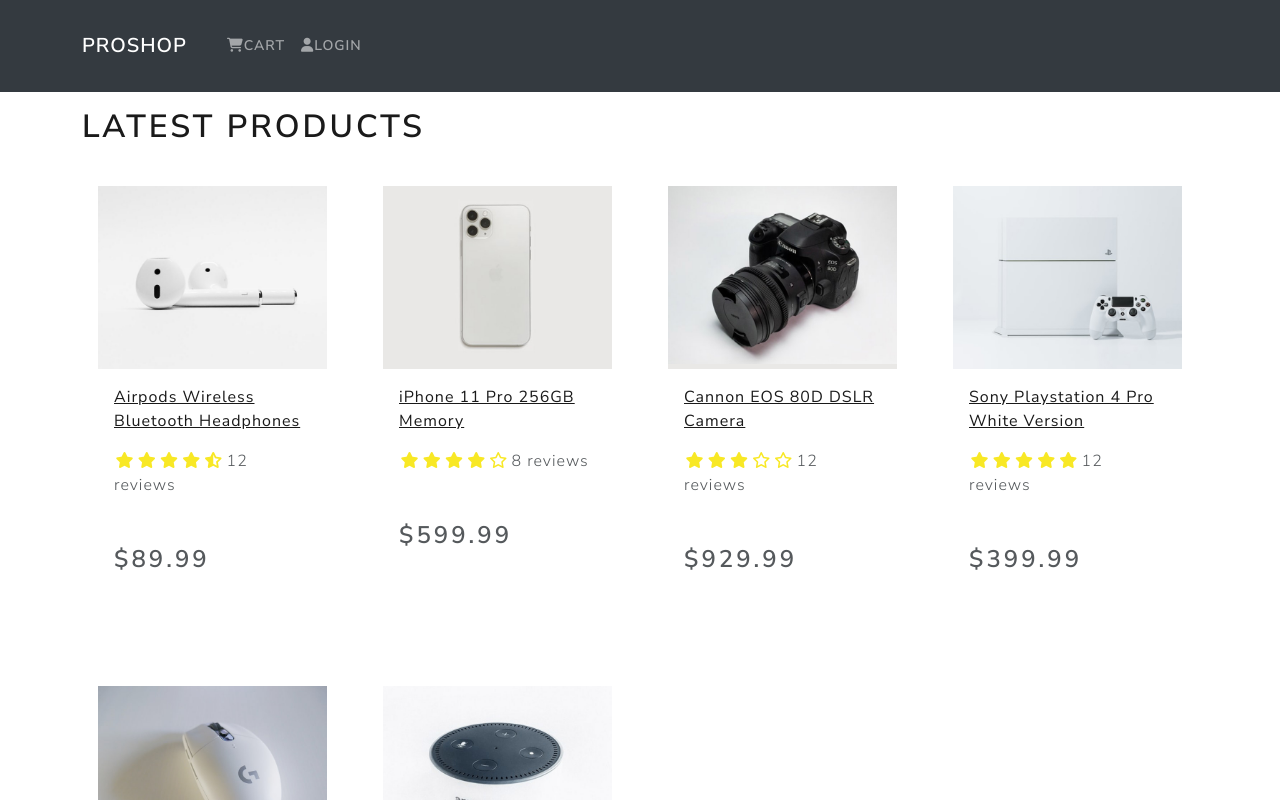
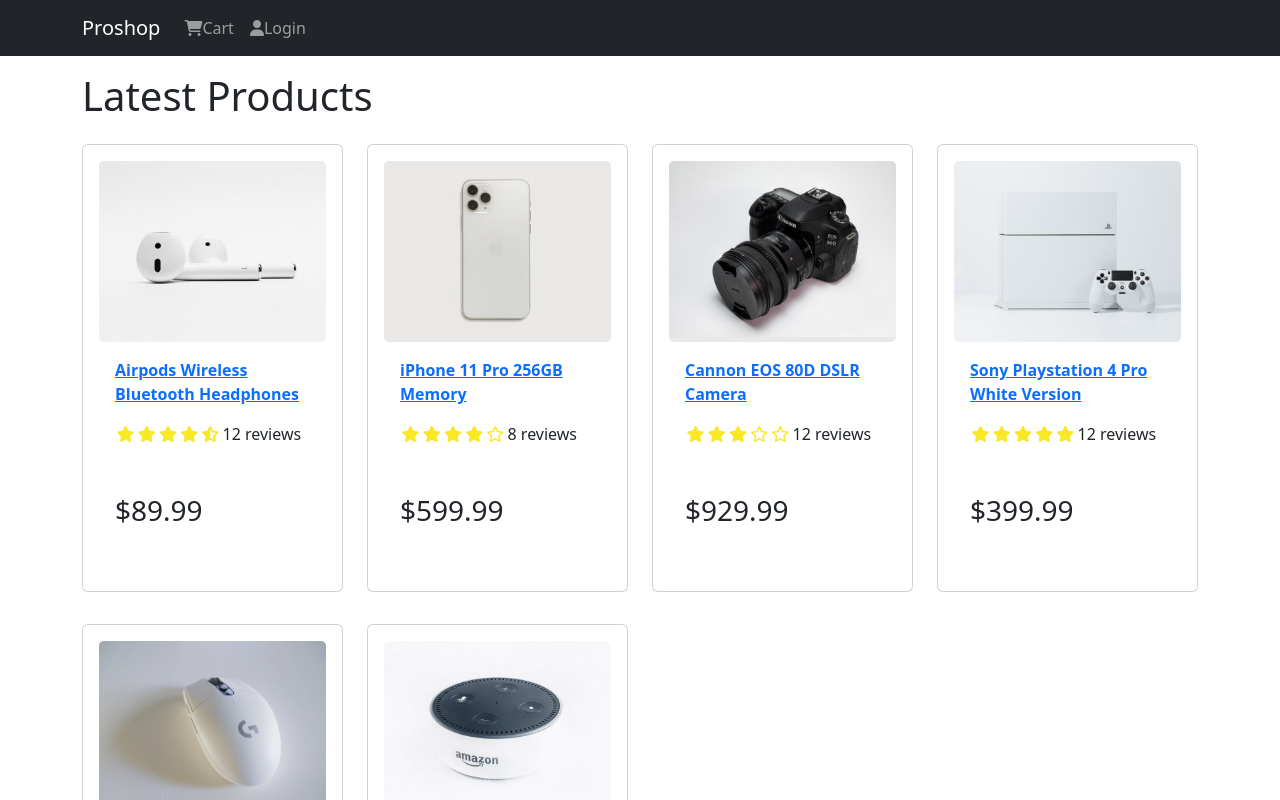
Before and after one commit to uzairhyd/proshop, a React (Create React App) app in the folder frontend/: page / in a window 1280 px wide. Shown: the top 800 px of the page. Built offline with nearby package versions, Linux system fonts and the light colour scheme.

Commit message:
added the router

```diff
--- a/frontend/package.json
+++ b/frontend/package.json
@@ -7,6 +7,8 @@
     "react": "^19.1.0",
     "react-bootstrap": "^2.10.10",
     "react-dom": "^19.1.0",
+    "react-router-bootstrap": "^0.26.3",
+    "react-router-dom": "^6.23.1",
     "react-scripts": "^5.0.1"
   },
   "scripts": {
--- a/frontend/src/App.js
+++ b/frontend/src/App.js
@@ -1,23 +1,30 @@
 import React, { Component } from 'react';
+import { Routes, Route } from 'react-router-dom';
 import { Container } from 'react-bootstrap';
-
 
 import Header from './components/Header';
 import Footer from './components/Footer';
 import HomeScreen from './screens/HomeScreen';
+import ProductScreen from './screens/ProductScreen';
 
 class App extends Component {
   render() {
     return (
-      <div>
+      <>
         <Header />
         <main className='py-3'>
-         <Container>
-            <HomeScreen />
+          <Container>
+            <Routes>
+              <Route path='/' element={<HomeScreen />} />
+              <Route path='/product/:id' element={<ProductScreen />} />
+              <Route path='/cart' element={<div>Shopping Cart</div>} />
+              <Route path='/login' element={<div>Login Screen</div>} />
+              <Route path='/register' element={<div>Register Screen</div>} />
+            </Routes>
           </Container>
         </main>
         <Footer />
-      </div>
+      </>
     );
   }
 }
--- a/frontend/src/components/Header.js
+++ b/frontend/src/components/Header.js
@@ -1,18 +1,25 @@
 import React from 'react'
 
 import { Navbar, Nav, Container, Row, Col } from 'react-bootstrap';
+import { LinkContainer } from 'react-router-bootstrap'
 
 function Header() {
   return (
     <header>
         <Navbar bg="dark"  variant="dark" expand="lg" collapseOnSelect>
         <Container>
-            <Navbar.Brand href="/">Proshop</Navbar.Brand>
+            <LinkContainer to="/">
+                <Navbar.Brand>Proshop</Navbar.Brand>
+            </LinkContainer>
             <Navbar.Toggle aria-controls="basic-navbar-nav" />
             <Navbar.Collapse id="basic-navbar-nav">
                 <Nav className="mr-auto">
-                <Nav.Link href="/cart"><i className='fas fa-shopping-cart'></i>Cart</Nav.Link>
-                <Nav.Link href="/login"><i className='fas fa-user'></i>Login</Nav.Link>
+                 <LinkContainer to="/cart">
+                  <Nav.Link><i className='fas fa-shopping-cart'></i>Cart</Nav.Link>
+                </LinkContainer>
+                <LinkContainer to="/login">
+                  <Nav.Link><i className='fas fa-user'></i>Login</Nav.Link>
+                </LinkContainer>
                 </Nav>
             </Navbar.Collapse>
         </Container>
--- a/frontend/src/components/Product.js
+++ b/frontend/src/components/Product.js
@@ -1,20 +1,21 @@
 import React from 'react'
 import { Card } from 'react-bootstrap'
 import Rating from './Rating'
+import { Link } from 'react-router-dom'
 
 function Product({ product }) {
   return (
     <Card className='my-3 p-3 rounded'>
-        <a href={`/product/${product._id}`}>
+        <Link to={`/product/${product._id}`}>
             <Card.Img src={product.image} />
-        </a>
+        </Link>
 
         <Card.Body>
-            <a href={`/product/${product._id}`}>
+            <Link to={`/product/${product._id}`}>
                 <Card.Title as="div">
                     <strong>{product.name}</strong>
                 </Card.Title>
-            </a>
+            </Link>
 
             <Card.Text as="div">
                 <div className='my-3'>
--- a/frontend/src/index.js
+++ b/frontend/src/index.js
@@ -2,8 +2,13 @@
 import ReactDOM from 'react-dom/client';
 import App from './App';
 import './index.css';
-//import 'bootstrap/dist/css/bootstrap.min.css';
-import './bootstrap.min.css';
+import 'bootstrap/dist/css/bootstrap.min.css';
+//import './bootstrap.min.css';
+import { BrowserRouter } from 'react-router-dom';
 
 const root = ReactDOM.createRoot(document.getElementById('root'));
-root.render(<App />);
+root.render(
+  <BrowserRouter>
+    <App />
+  </BrowserRouter>
+);
--- a/frontend/src/screens/HomeScreen.js
+++ b/frontend/src/screens/HomeScreen.js
@@ -11,7 +11,7 @@
         <h1>Latest Products</h1>
         <Row>
            {products.map(product => (
-            <Col key={product.id} sm={12} md={6} lg={4} xl={3}>
+            <Col key={product._id} sm={12} md={6} lg={4} xl={3}>
                 <Product product={product} />
             </Col>
            ))}
--- /dev/null
+++ b/frontend/src/screens/ProductScreen.js
@@ -0,0 +1,9 @@
+import React from 'react'
+
+function ProductScreen() {
+  return (
+    <div>Product</div>
+  )
+}
+
+export default ProductScreen
```
Also changed, not shown: 1 other file (tests, documents, lock files or other folders).
